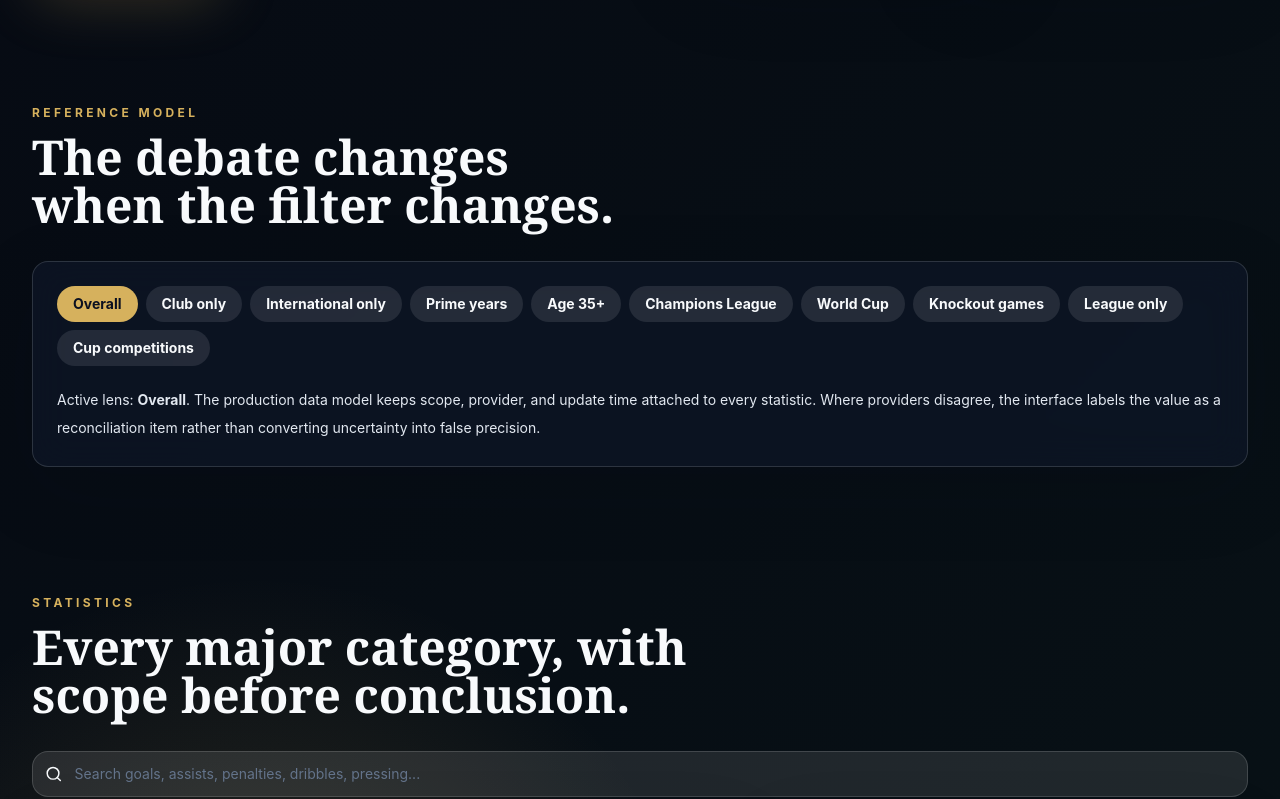
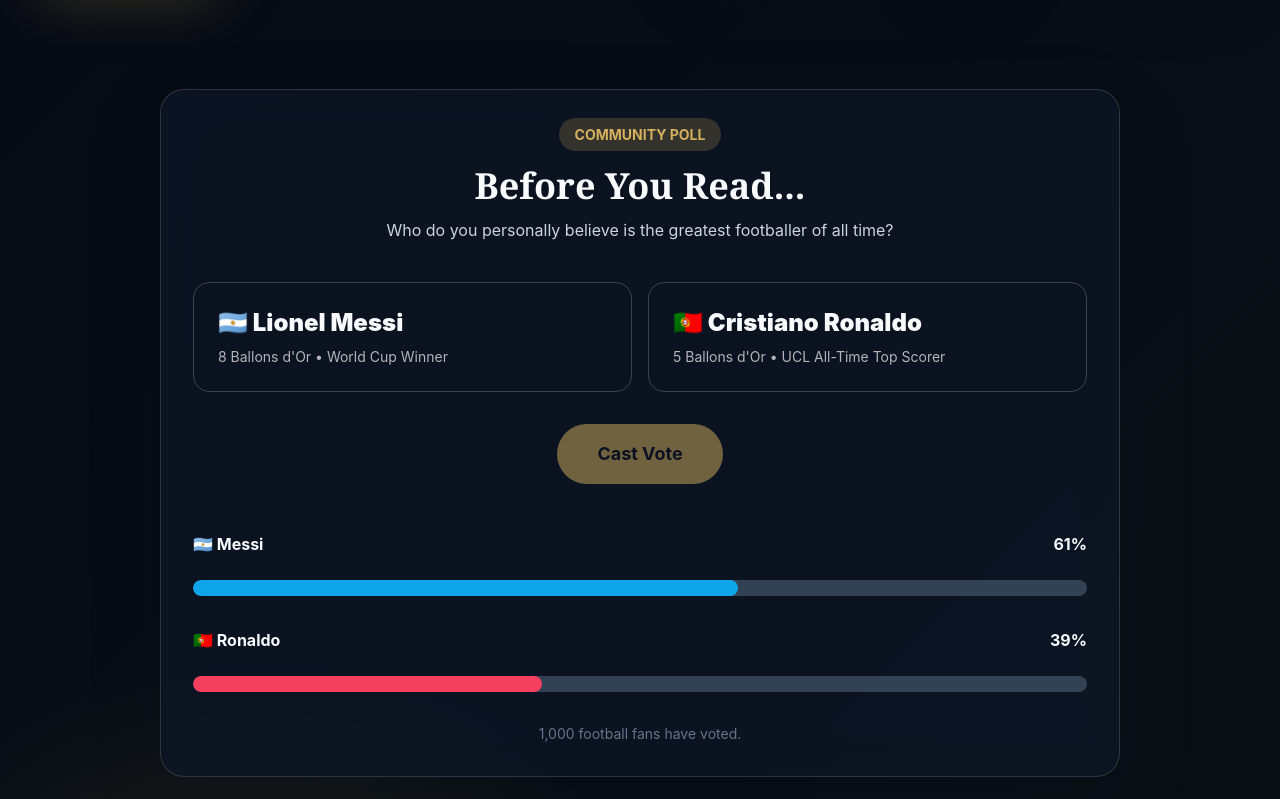
Before and after one commit to muhammadabdullahmobin/RonaldovsMessi, a Next.js app: page / in a window 1280 px wide. Shown: the part 759-1558 px from the top of the page. Built offline with nearby package versions, Linux system fonts and the light colour scheme.

Commit message:
Add community poll

```diff
--- a/components/debate-app.tsx
+++ b/components/debate-app.tsx
@@ -112,6 +112,18 @@
   const [dark, setDark] = useState(true);
   const [query, setQuery] = useState("");
   const [activeFilter, setActiveFilter] = useState("Overall");
+  const [selectedPlayer, setSelectedPlayer] = useState<"Messi" | "Ronaldo" | null>(null);
+
+const [votes, setVotes] = useState({
+  Messi: 612,
+  Ronaldo: 388,
+});
+
+const [hasVoted, setHasVoted] = useState(false);
+const totalVotes = votes.Messi + votes.Ronaldo;
+
+const messiPercentage = Math.round((votes.Messi / totalVotes) * 100);
+const ronaldoPercentage = 100 - messiPercentage;
   const [weights, setWeights] = useState<Record<string, number>>(
     Object.fromEntries(goatCategories.map(([name]) => [name, 5]))
   );
@@ -225,7 +237,110 @@
             </div>
           </div>
         </section>
+<section className="mx-auto max-w-5xl px-4 py-12 sm:px-6 lg:px-8">
+  <div className="glass rounded-3xl border border-white/20 p-8 shadow-panel">
 
+    <div className="text-center">
+      <span className="rounded-full bg-gold/20 px-4 py-2 text-sm font-bold text-gold">
+        COMMUNITY POLL
+      </span>
+
+      <h2 className="mt-5 font-display text-4xl font-black">
+        Before You Read...
+      </h2>
+
+      <p className="mt-3 text-slate-600 dark:text-slate-300">
+        Who do you personally believe is the greatest footballer of all time?
+      </p>
+    </div>
+
+    <div className="mt-10 grid gap-4 md:grid-cols-2">
+
+      <button
+        onClick={() => setSelectedPlayer("Messi")}
+        className={`rounded-2xl border p-6 text-left transition-all duration-300 ${
+          selectedPlayer === "Messi"
+            ? "border-sky-400 bg-sky-500/15 scale-105"
+            : "border-white/20 hover:scale-105 hover:border-sky-300"
+        }`}
+      >
+        <div className="text-2xl font-black">🇦🇷 Lionel Messi</div>
+        <div className="mt-2 text-sm opacity-70">
+          8 Ballons d'Or • World Cup Winner
+        </div>
+      </button>
+
+      <button
+        onClick={() => setSelectedPlayer("Ronaldo")}
+        className={`rounded-2xl border p-6 text-left transition-all duration-300 ${
+          selectedPlayer === "Ronaldo"
+            ? "border-rose-400 bg-rose-500/15 scale-105"
+            : "border-white/20 hover:scale-105 hover:border-rose-300"
+        }`}
+      >
+        <div className="text-2xl font-black">🇵🇹 Cristiano Ronaldo</div>
+        <div className="mt-2 text-sm opacity-70">
+          5 Ballons d'Or • UCL All-Time Top Scorer
+        </div>
+      </button>
+
+    </div>
+
+    <div className="mt-8 text-center">
+
+      <button
+        disabled={!selectedPlayer || hasVoted}
+        onClick={() => {
+          if (!selectedPlayer || hasVoted) return;
+
+          setVotes({
+            ...votes,
+            [selectedPlayer]: votes[selectedPlayer] + 1,
+          });
+
+          setHasVoted(true);
+        }}
+        className="rounded-full bg-gold px-10 py-4 text-lg font-bold text-ink transition hover:scale-105 disabled:cursor-not-allowed disabled:opacity-50"
+      >
+        {hasVoted ? "✓ Thanks for voting!" : "Cast Vote"}
+      </button>
+
+    </div>
+
+    <div className="mt-12">
+
+      <div className="mb-6 flex justify-between font-bold">
+        <span>🇦🇷 Messi</span>
+        <span>{messiPercentage}%</span>
+      </div>
+
+      <div className="h-4 overflow-hidden rounded-full bg-slate-300 dark:bg-slate-700">
+        <div
+          className="h-full rounded-full bg-sky-500 transition-all duration-700"
+          style={{ width: `${messiPercentage}%` }}
+        />
+      </div>
+
+      <div className="mt-8 mb-6 flex justify-between font-bold">
+        <span>🇵🇹 Ronaldo</span>
+        <span>{ronaldoPercentage}%</span>
+      </div>
+
+      <div className="h-4 overflow-hidden rounded-full bg-slate-300 dark:bg-slate-700">
+        <div
+          className="h-full rounded-full bg-rose-500 transition-all duration-700"
+          style={{ width: `${ronaldoPercentage}%` }}
+        />
+      </div>
+
+      <p className="mt-8 text-center text-sm text-slate-500">
+        {totalVotes.toLocaleString()} football fans have voted.
+      </p>
+
+    </div>
+
+  </div>
+</section>
         <Section id="career" eyebrow="Reference model" title="The debate changes when the filter changes.">
           <div className="glass rounded-2xl p-4 sm:p-6">
             <div className="mb-5 flex flex-wrap gap-2">
```
